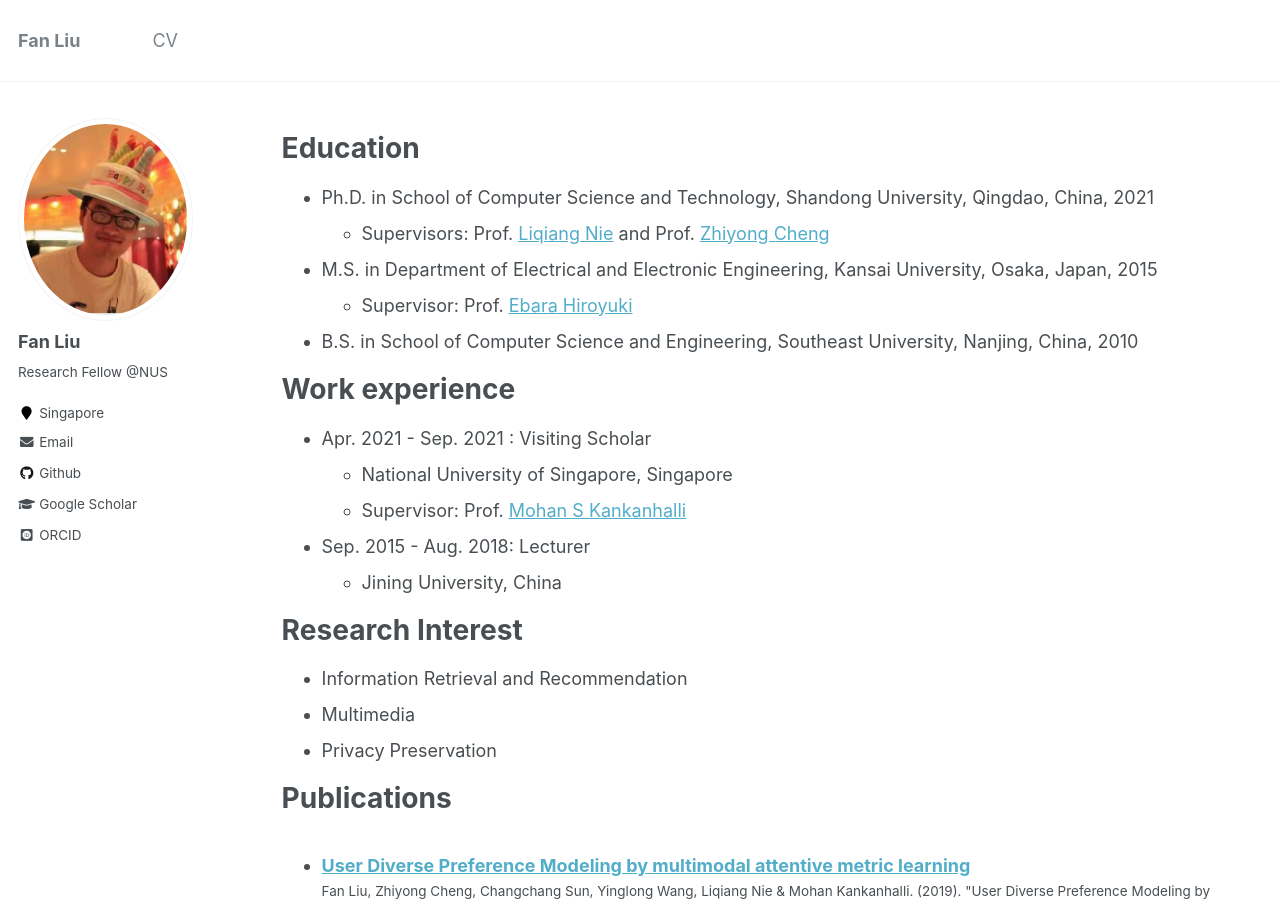
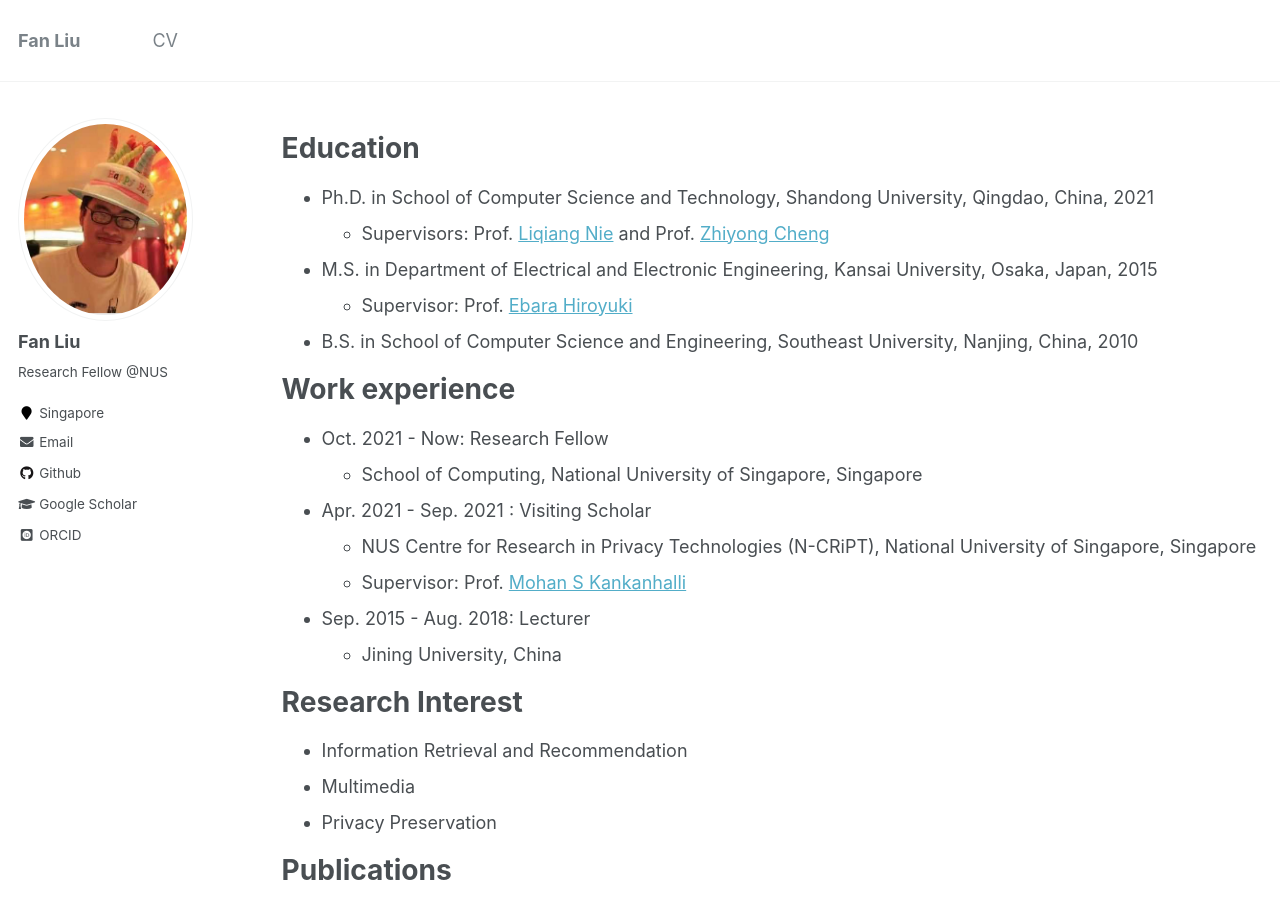
Before and after one commit to liufancs/liufancs.github.io, a Jekyll site: the page built from _pages/cv.md, in a window 1280 px wide and 900 px high. Built offline with Jekyll 4.4.1, drawn with Linux system fonts in a browser that asks for light colours; some web fonts are replaced.

Commit message:
Update cv.md

```diff
--- a/_pages/cv.md
+++ b/_pages/cv.md
@@ -20,10 +20,11 @@ Education
 
 Work experience
 ======
+* Oct. 2021 - Now: Research Fellow
+  * School of Computing, National University of Singapore, Singapore
 * Apr. 2021 - Sep. 2021 : Visiting Scholar
-  * National University of Singapore, Singapore
+  * NUS Centre for Research in Privacy Technologies (N-CRiPT), National University of Singapore, Singapore
   * Supervisor: Prof. [Mohan S Kankanhalli](https://scholar.google.com/citations?user=6Lx_eowAAAAJ&hl=th)
-
 * Sep. 2015 - Aug. 2018: Lecturer
   * Jining University, China
 
```
